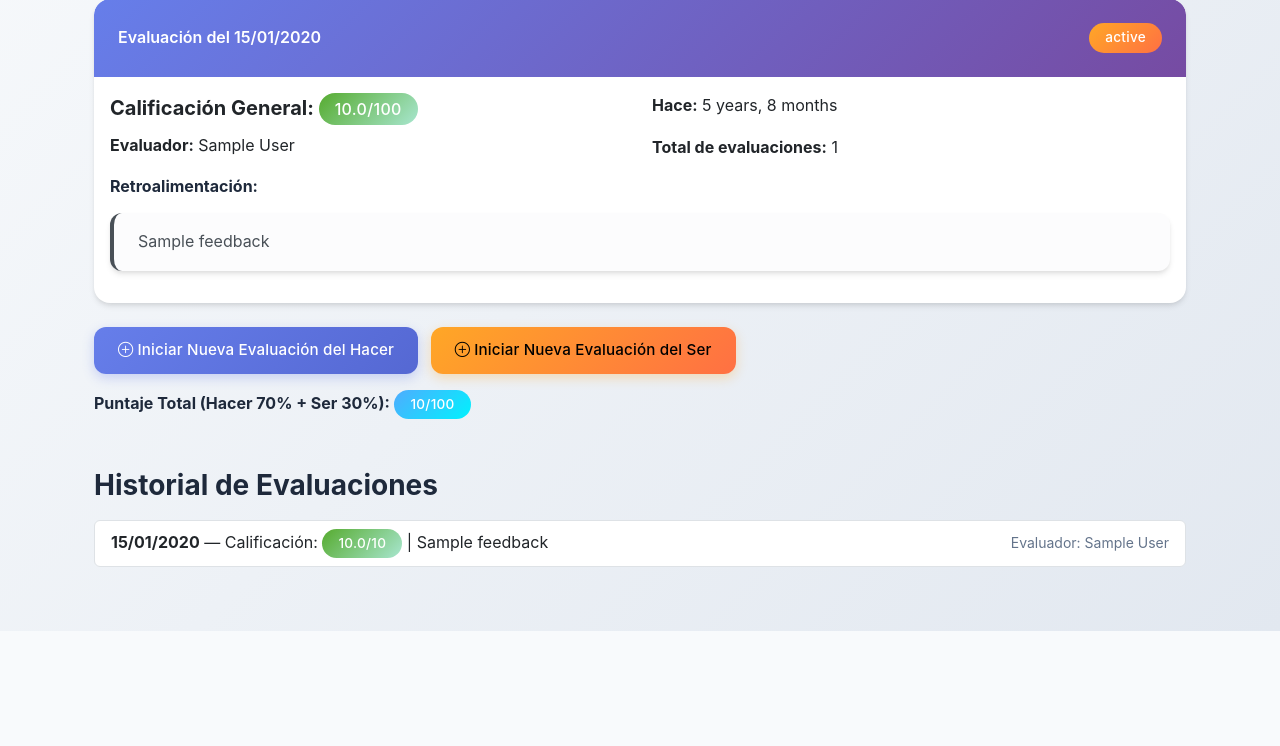
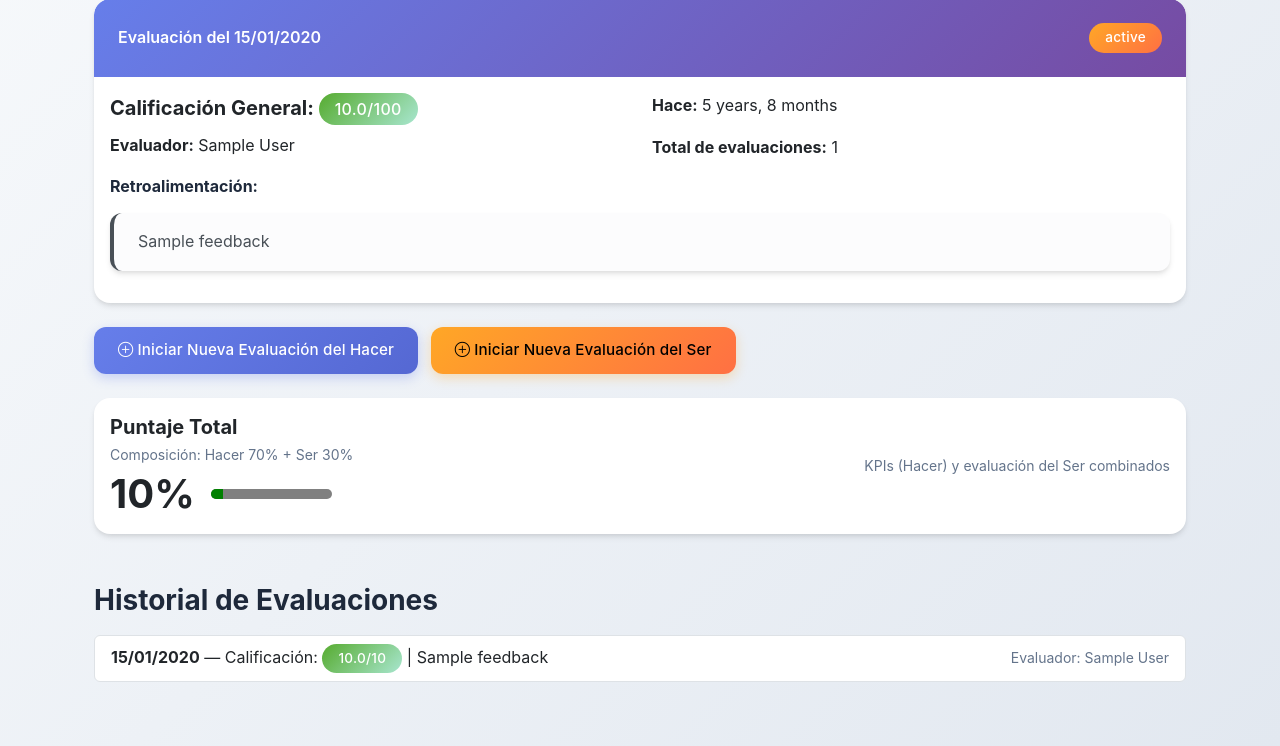
Before and after one commit to lhiguitab/Vision_Gerencial_360, a Django app: template templates/accounts/negotiator_detail.html in a window 1280 px wide. Shown: the part 266-1012 px from the top of the page. Before the commit the page ends 897 px from the top, so only its background shows below. Run offline with Django 5.2, Linux system fonts and the light colour scheme; the template is opened without the code that fills it: most values are stand-ins (such as "Sample title", 1, 10 or a date in 2020).

Commit message:
ui: highlight total score card in negotiator detail

```diff
--- a/templates/accounts/negotiator_detail.html
+++ b/templates/accounts/negotiator_detail.html
@@ -96,13 +96,31 @@
         </a>
     </div>
 
-    <p class="mt-3"><strong>Puntaje Total (Hacer 70% + Ser 30%):</strong>
-        {% with total=negotiator.calcular_puntaje_total %}
-            {% if total %} <span class="badge bg-info">{{ total }}/100</span>
-            {% else %} <span class="text-muted">Sin datos suficientes</span>
-            {% endif %}
-        {% endwith %}
-    </p>
+    <!-- Puntaje total: tarjeta destacada -->
+    {% with total=negotiator.calcular_puntaje_total %}
+        <div class="card border-0 shadow-sm my-4">
+            <div class="card-body d-flex align-items-center justify-content-between">
+                <div>
+                    <h5 class="card-title mb-1">Puntaje Total</h5>
+                    <p class="mb-1 text-muted small">Composición: Hacer 70% + Ser 30%</p>
+                    {% if total %}
+                        <div class="d-flex align-items-center gap-3">
+                            <div class="display-6 fw-bold">{{ total }}%</div>
+                            <div class="w-50">
+                                <label for="totalProgress" class="visually-hidden">Progreso del puntaje total</label>
+                                <progress id="totalProgress" class="progress w-100" value="{{ total }}" max="100" style="height:10px;" aria-valuetext="{{ total }}%"></progress>
+                            </div>
+                        </div>
+                    {% else %}
+                        <span class="text-muted">Sin datos suficientes</span>
+                    {% endif %}
+                </div>
+                <div class="text-end">
+                    <small class="text-muted">KPIs (Hacer) y evaluación del Ser combinados</small>
+                </div>
+            </div>
+        </div>
+    {% endwith %}
 
     <h3 class="mt-5">Historial de Evaluaciones</h3>
     {% if negotiator.evaluations.all %}
```
